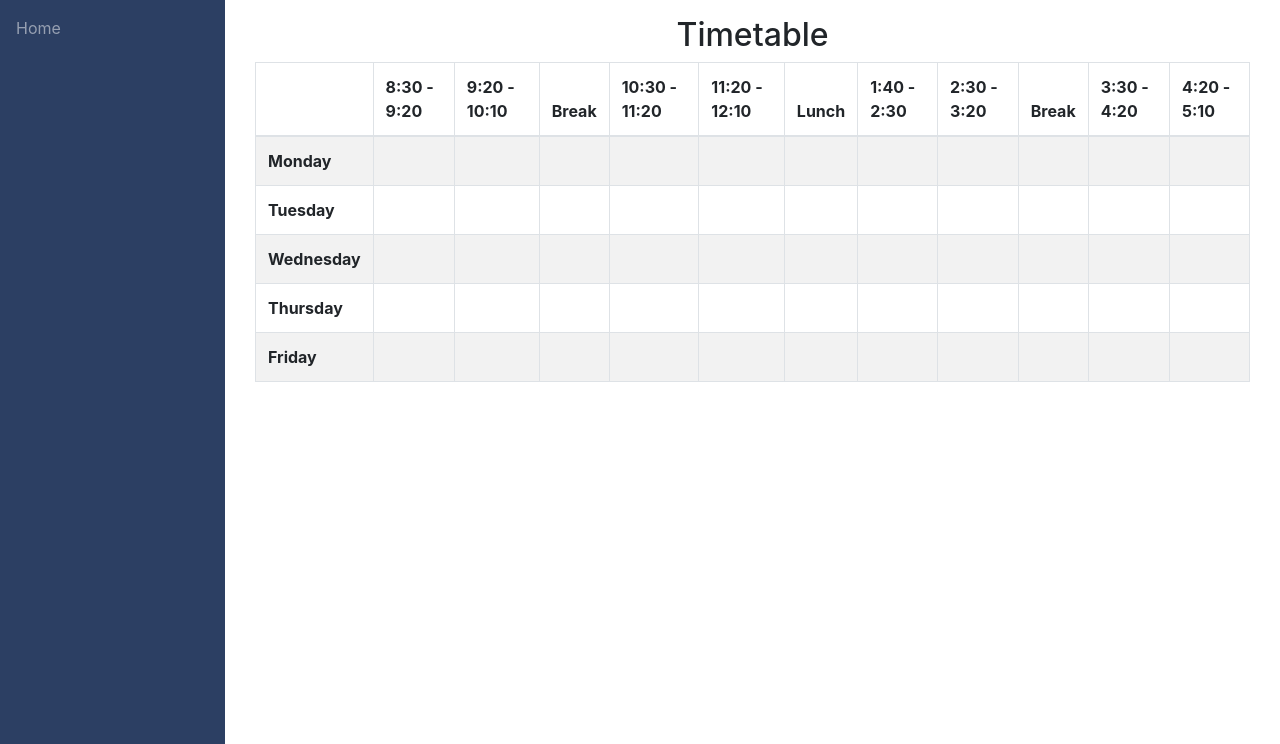
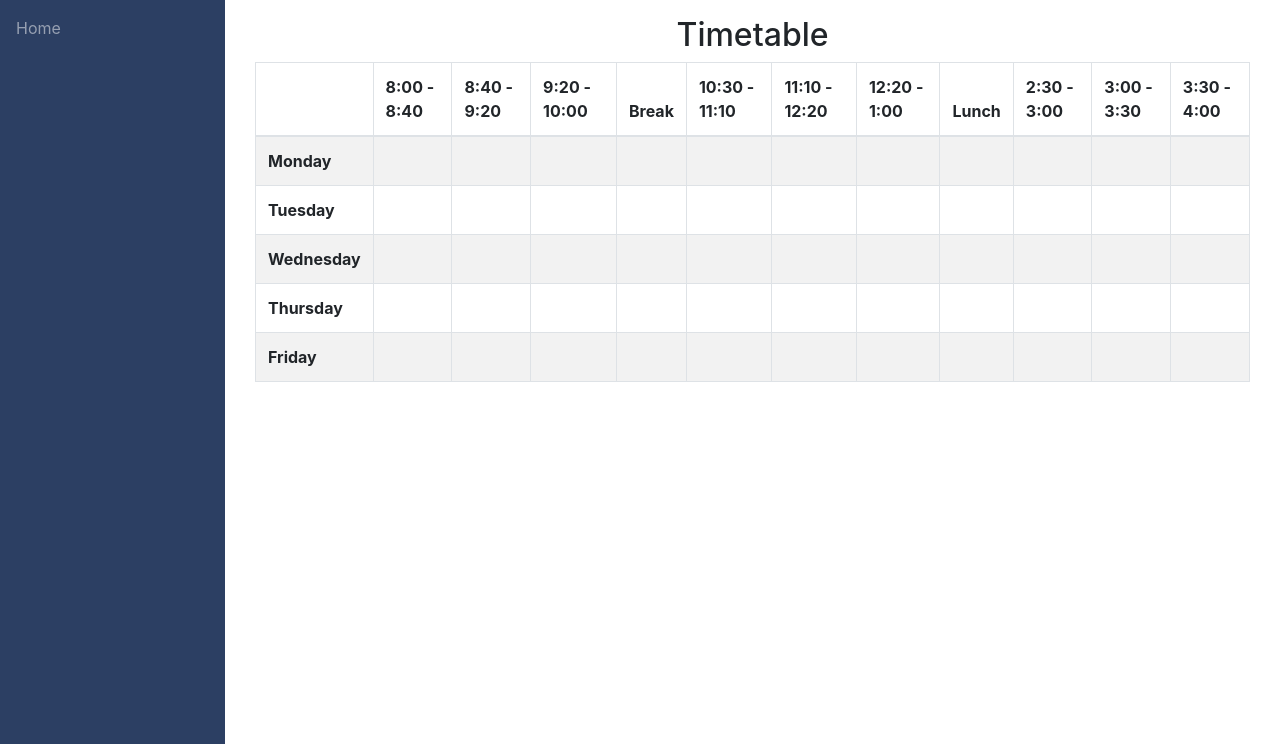
Before and after one commit to thithikshaslt/ScaleUp_1, a Django app: page /student/1/timetable/ in a window 1280 px wide. Shown: the part 56-800 px from the top of the page. Run offline with Django 3.2, Linux system fonts and the light colour scheme; the visitor is signed in with stand-in values (Sample User, id 1); data that the repository does not hold is empty; some libraries are stand-ins or nearby versions.

Commit message:
altered timetable structure

```diff
--- a/info/templates/info/t_homepage.html
+++ b/info/templates/info/t_homepage.html
@@ -87,8 +87,7 @@
               </a>
               <div class="card-body">
               <h4 class="card-title">Marks</h4>
-              <p class="card-text">Enter the marks of the students based on the class they are in. This includes
-                    Internals, events and SEE. The marks of the students can also be edited.</p>
+              <p class="card-text">Enter the marks of the students based on the class they are in. The marks of the students can also be edited.</p>
             </div>
             <!-- <div class="card-footer">
                 <a class="btn btn-primary" role="button" href="{% url 't_clas' request.user.teacher.id 2 %}">Enter Marks</a>
--- a/info/templates/info/t_report.html
+++ b/info/templates/info/t_report.html
@@ -14,7 +14,7 @@
                         <th style="width: 25%">Student Roll No</th>
                         <th style="width: 25%">Student Name</th>
                         <th style="width: 25%">Attendance</th>
-                        <th style="width: 25%">CGPA</th>
+                        <th style="width: 25%">Percentage</th>
                   </thead>
                   <tbody>
                     {% for sc in sc_list %}
--- a/info/templates/info/t_students.html
+++ b/info/templates/info/t_students.html
@@ -11,7 +11,7 @@
                 <table class="table table-bordered" id="dataTable" width="100%" cellspacing="0">
                   <thead>
                     <tr>
-                        <th>USN</th>
+                        <th>Roll No</th>
                         <th>Student name</th>
                         <th>Attended classes</th>
                         <th>Total classes</th>
--- a/info/templates/info/timetable.html
+++ b/info/templates/info/timetable.html
@@ -14,17 +14,17 @@
                         <thead class="cf">
                             <tr>
                                 <th>      </th>
-                                <th>8:30 - 9:20</th>
-                                <th>9:20 - 10:10</th>
+                                <th>8:00 - 8:40</th>
+                                <th>8:40 - 9:20</th>
+                                <th>9:20 - 10:00</th>
                                 <th>Break</th>
-                                <th>10:30 - 11:20</th>
-                                <th>11:20 - 12:10</th>
+                                <th>10:30 - 11:10</th>
+                                <th>11:10 - 12:20</th>
+                                <th>12:20 - 1:00</th>
                                 <th>Lunch</th>
-                                <th>1:40 - 2:30</th>
-                                <th>2:30 - 3:20</th>
-                                <th>Break</th>
-                                <th>3:30 - 4:20</th>
-                                <th>4:20 - 5:10</th>
+                                <th>2:30 - 3:00</th>
+                                <th>3:00 - 3:30</th>
+                                <th>3:30 - 4:00</th>
                             </tr>
                         </thead>
                         <tbody>
```
Also changed, not shown: info/templates/info/homepage.html (+3 -4 lines), info/templates/info/marks_list.html (+5 -5 lines), info/templates/info/t_student_marks.html (+5 -5 lines), info/templates/info/t_timetable.html (+9 -9 lines).
